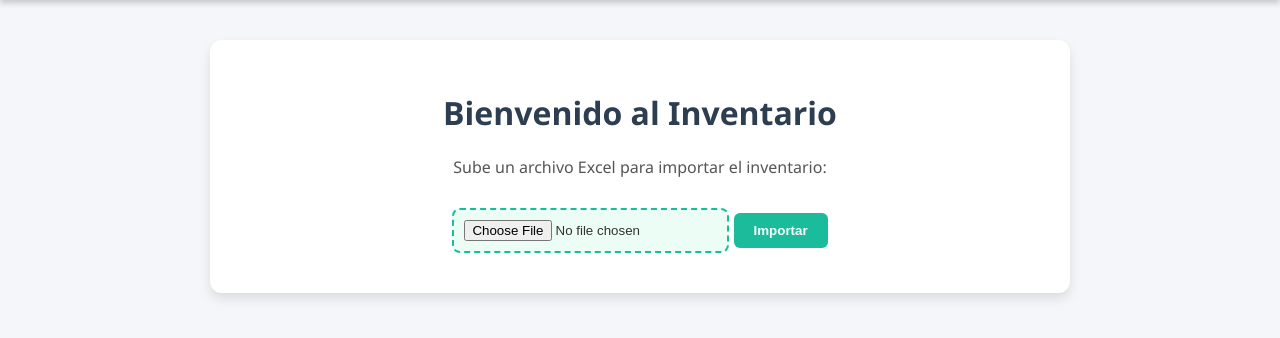
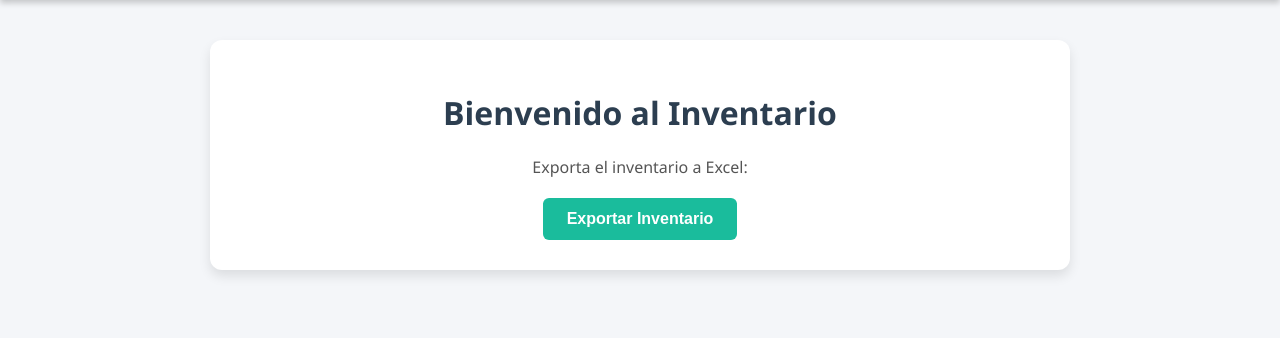
Before and after one commit to Krls26/inventario-flask, a Flask app: page / in a window 1280 px wide. Shown: the part 52-390 px from the top of the page. Run offline with Flask 3, Linux system fonts and the light colour scheme.

Commit message:
Cambios pagina

```diff
--- a/app.py
+++ b/app.py
@@ -99,22 +99,20 @@ def agregar_categoria():
 # ---------- CONSULTAR INVENTARIO ----------
 @app.route("/consultar", methods=["GET", "POST"])
 def consultar():
-    categorias = Categoria.query.all()
-    productos = []
+    nombre = request.form.get("nombre", "").strip() if request.method == "POST" else ""
+    categoria_id = request.form.get("categoria_id", type=int) if request.method == "POST" else None
 
-    if request.method == "POST":
-        nombre = request.form.get("nombre", "").strip()
-        categoria_id = request.form.get("categoria_id", type=int)
+    query = Producto.query
+    if nombre:
+        query = query.filter(Producto.nombre.ilike(f"%{nombre}%"))
+    if categoria_id:
+        query = query.filter_by(categoria_id=categoria_id)
 
-        query = Producto.query
-        if nombre:
-            query = query.filter(Producto.nombre.ilike(f"%{nombre}%"))
-        if categoria_id:
-            query = query.filter_by(categoria_id=categoria_id)
+    productos = query.all()
+    categorias = Categoria.query.all()  # 🔹 Obtener categorías
 
-        productos = query.all()
+    return render_template("consultar.html", productos=productos, categorias=categorias, categoria_id=categoria_id)
 
-    return render_template("consultar.html", categorias=categorias, productos=productos)
 
 
 @app.route("/exportar_excel", methods=["POST"])
@@ -132,12 +130,15 @@ def exportar_excel():
 
     data = [{
         "Nombre": p.nombre,
-        "Precio": p.precio,
+        "Categoría": p.categoria.nombre,
         "Stock": p.stock,
-        "Categoría": p.categoria.nombre
+        "Precio": p.precio
     } for p in productos]
 
-    df = pd.DataFrame(data)
+    # Definir orden de columnas explícitamente
+    columnas = ["Nombre", "Categoría", "Stock", "Precio"]
+    df = pd.DataFrame(data, columns=columnas)
+
     output = BytesIO()
     df.to_excel(output, index=False)
     output.seek(0)
--- a/templates/base.html
+++ b/templates/base.html
@@ -55,21 +55,14 @@
             text-align: center;
             margin-top: 20px;
         }
-        input[type="file"] {
-            margin: 10px 0;
-            padding: 10px;
-            border: 2px dashed #1abc9c;
-            border-radius: 8px;
-            background: #ecfdf5;
-            cursor: pointer;
-        }
         button {
-            padding: 10px 20px;
+            padding: 12px 24px;
             background: #1abc9c;
             border: none;
             border-radius: 6px;
             color: white;
             font-weight: bold;
+            font-size: 16px;
             cursor: pointer;
             transition: background 0.3s;
         }
@@ -92,15 +85,15 @@
     </header>
 
     <main>
-        {% block content %}
-        <h1>Bienvenido al Inventario</h1>
-        <p>Sube un archivo Excel para importar el inventario:</p>
+    {% block content %}
+    <h1>Bienvenido al Inventario</h1>
+    <p>Exporta el inventario a Excel:</p>
 
-        <form action="/" method="POST" enctype="multipart/form-data">
-            <input type="file" name="archivo_excel" accept=".xlsx,.xls">
-            <button type="submit">Importar</button>
-        </form>
-        {% endblock %}
-    </main>
+    <form action="{{ url_for('exportar') }}" method="GET">
+        <button type="submit">Exportar Inventario</button>
+    </form>
+    {% endblock %}
+</main>
+
 </body>
 </html>
```
Also changed, not shown: templates/consultar.html (+11 -1 lines), 1 other file.
